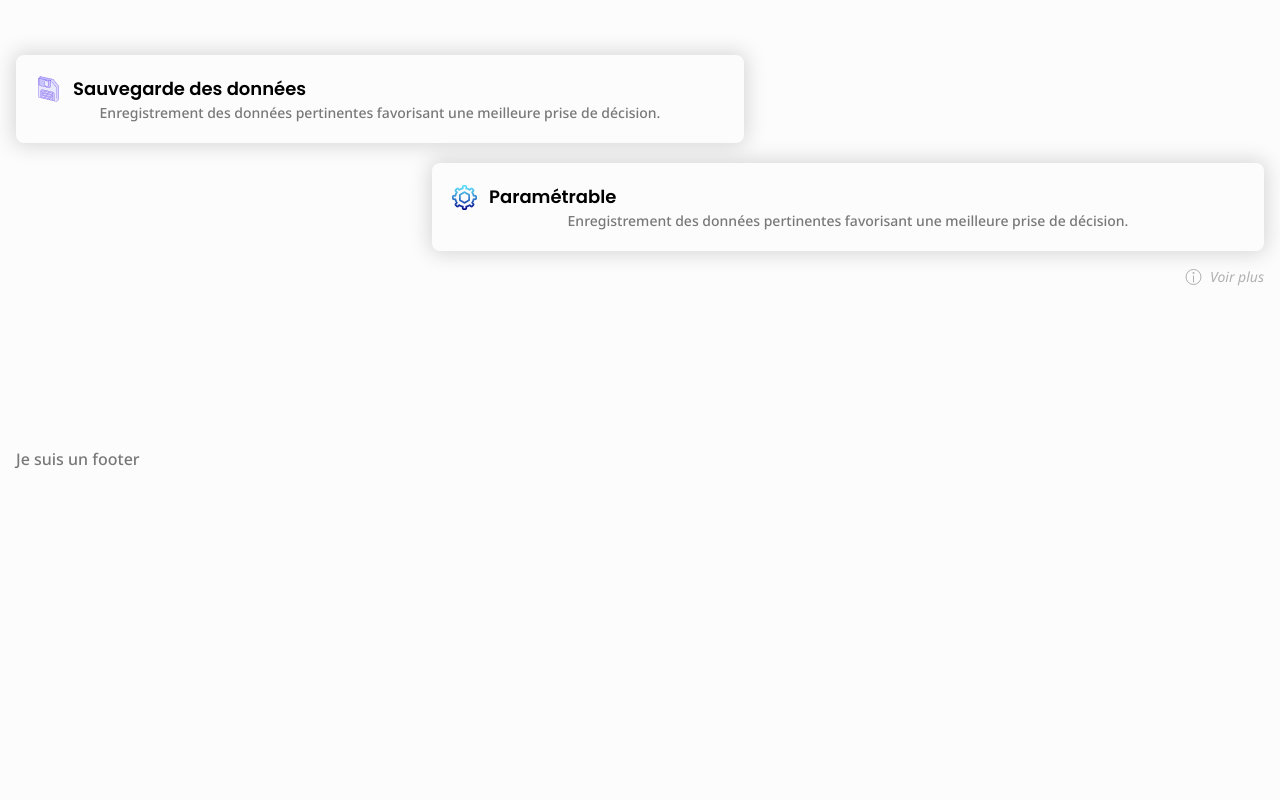
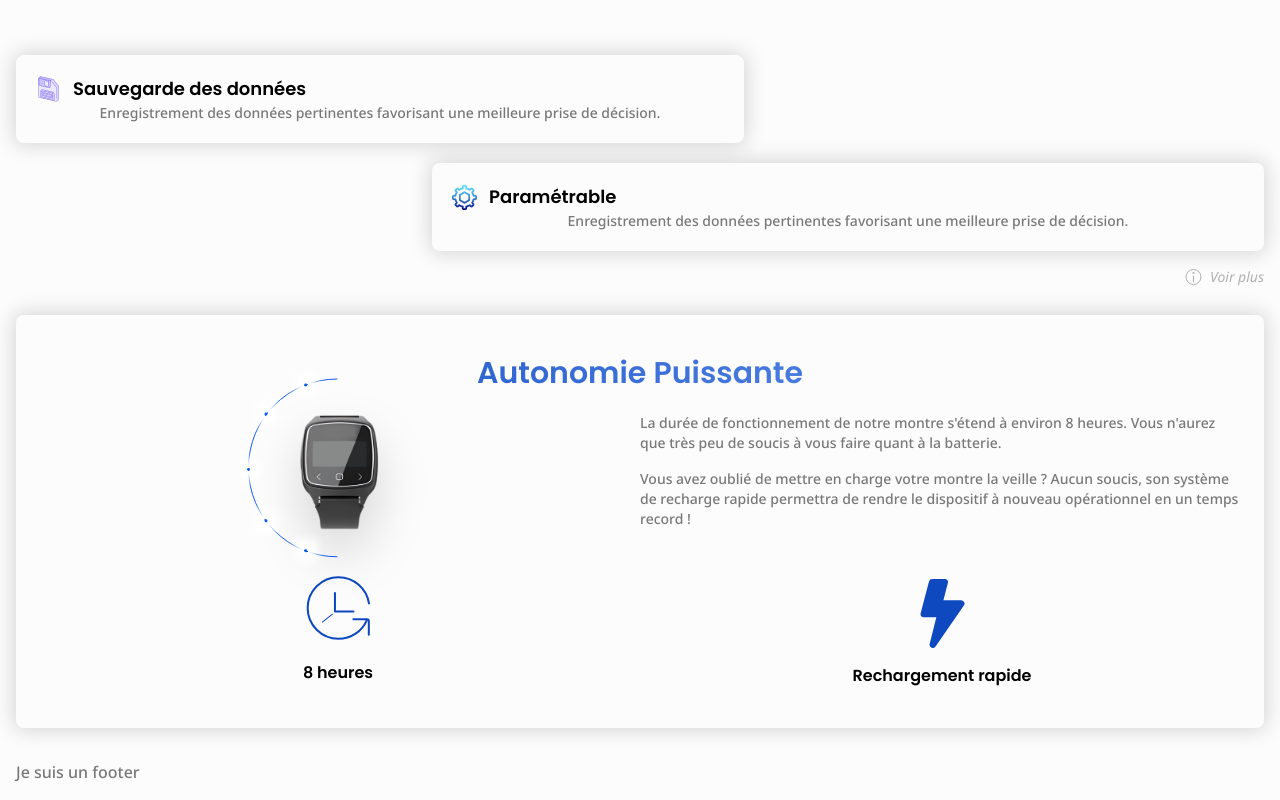
Before and after one commit to LorisQsd/Call-me---WebSite, a website built with Vite: page index.html in a window 1280 px wide. Shown: the part 1724-2524 px from the top of the page. Before the commit the page ends 2211 px from the top, so only its background shows below. Built offline with nearby package versions, Linux system fonts and the light colour scheme.

Commit message:
Autonomy section - Mobile

```diff
--- a/index.html
+++ b/index.html
@@ -86,6 +86,11 @@
               <li class="w-full text-center">
                 <a href="#description" id="navlink" class="block w-full"
                   >Description</a
+                >
+              </li>
+              <li class="w-full text-center">
+                <a href="#autonomy" id="navlink" class="block w-full"
+                  >Autonomie</a
                 >
               </li>
               <li class="w-full text-center">
@@ -255,13 +260,12 @@
       </section>
 
       <!-- DESCRIPTION SECTION -->
-      <section id="description" class="mt-6 min-h-[95vh]">
+      <section id="description" class="mt-6">
         <h2 class="mb-5 text-center text-gradient">Description</h2>
 
         <div class="grid items-center grid-cols-12">
-
           <!-- TACTILE -->
-          <article class="col-start-1 col-end-6 p-5 rounded-lg shadow-section">
+          <aside class="col-start-1 col-end-6 p-5 rounded-lg shadow-section">
             <h3 class="flex items-center gap-3 text-lg text-center">
               <img
                 src="src/assets/icons/tactil.png"
@@ -273,10 +277,12 @@
               Écran ultra plat, design moderne, tactile pour une utilisation
               simple.
             </p>
-          </article>
+          </aside>
 
           <!-- WATERPROOF -->
-          <article class="col-start-7 col-end-13 p-5 rounded-lg translate-y-3/4 shadow-section">
+          <aside
+            class="col-start-7 col-end-13 p-5 rounded-lg translate-y-3/4 shadow-section"
+          >
             <h3 class="flex items-center gap-3 text-lg text-center">
               <img
                 src="src/assets/icons/water_drop.png"
@@ -288,7 +294,7 @@
               Adaptée à toute situation, en particulier en milieu humide. Son
               étanchéité permet une résistance à l&apos;eau sans égale.
             </p>
-          </article>
+          </aside>
 
           <img
             src="src/assets/images/watch_SB700_profil.webp"
@@ -297,7 +303,9 @@
           />
 
           <!-- DATA SAVE -->
-          <article class="col-start-1 col-end-8 p-5 mt-5 rounded-lg shadow-section">
+          <aside
+            class="col-start-1 col-end-8 p-5 mt-5 rounded-lg shadow-section"
+          >
             <h3 class="flex items-center gap-3 text-lg text-center">
               <img
                 src="src/assets/icons/save.png"
@@ -306,12 +314,15 @@
               />Sauvegarde des données
             </h3>
             <p class="text-sm text-center">
-              Enregistrement des données pertinentes favorisant une meilleure prise de décision.
+              Enregistrement des données pertinentes favorisant une meilleure
+              prise de décision.
             </p>
-          </article>
+          </aside>
 
           <!-- SETTINGS -->
-          <article class="col-start-5 col-end-13 p-5 mt-5 rounded-lg shadow-section">
+          <aside
+            class="col-start-5 col-end-13 p-5 mt-5 rounded-lg shadow-section"
+          >
             <h3 class="flex items-center gap-3 text-lg text-center">
               <img
                 src="src/assets/icons/gear.png"
@@ -320,12 +331,69 @@
               />Paramétrable
             </h3>
             <p class="text-sm text-center">
-              Enregistrement des données pertinentes favorisant une meilleure prise de décision.
+              Enregistrement des données pertinentes favorisant une meilleure
+              prise de décision.
             </p>
-          </article>
+          </aside>
         </div>
 
-        <em class="flex float-right gap-2 mt-4 text-sm italic text-secondary-600"><img src="src/assets/icons/light_info.svg" alt="Info icon"> Voir plus</em>
+        <em
+          class="flex float-right gap-2 mt-4 text-sm italic text-secondary-600"
+          ><img src="src/assets/icons/light_info.svg" alt="Info icon" /> Voir
+          plus</em
+        >
+      </section>
+
+      <!-- AUTONOMY SECTION -->
+      <section
+        id="autonomy"
+        class="relative px-5 py-10 mt-16 overflow-hidden rounded-lg shadow-section"
+      >
+        <h2 class="mb-5 text-center text-gradient">Autonomie Puissante</h2>
+
+        <!-- IMAGE CONTAINER -->
+        <div class="flex items-center">
+          <div class="relative w-1/2">
+            <img
+              src="src/assets/images/watch_SB700_face_1.webp"
+              alt="Montre de face"
+              class="w-[85px] drop-shadow-2xl mx-auto"
+            />
+            <img
+              src="src/assets/icons/demi_circle.svg"
+              alt="Demi cercle"
+              class="absolute -top-[40%] left-1/2 -translate-x-full"
+            />
+          </div>
+
+          <!-- CONTENT CONTAINER -->
+          <div class="w-1/2">
+            <p class="text-sm">
+              La durée de fonctionnement de notre montre s&apos;étend à environ
+              8 heures. Vous n&apos;aurez que très peu de soucis à vous faire
+              quant à la batterie.
+            </p>
+            <p class="mt-4 text-sm">
+              Vous avez oublié de mettre en charge votre montre la veille ?
+              Aucun soucis, son système de recharge rapide permettra de rendre
+              le dispositif à nouveau opérationnel en un temps record !
+            </p>
+          </div>
+        </div>
+
+        <!-- ICONS CONTAINER -->
+        <div class="flex mt-10 justify-evenly">
+          <div class="w-1/2">
+            <img src="src/assets/icons/clock.svg" alt="Clock Icon" class="m-auto mb-4 w-[75px]">
+            <h3 class="text-center">8 heures</h3>
+          </div>
+
+          <div class="w-1/2">
+            <img src="src/assets/icons/lightning.svg" alt="Lightning Icon" class="m-auto mb-4 w-[45px] mt-2">
+            <h3 class="text-center">Rechargement rapide</h3>
+          </div>
+        </div>
+
       </section>
     </main>
 
```
Also changed, not shown: src/assets/icons/clock.svg (added), src/assets/icons/demi_circle.svg (added), src/assets/icons/lightning.svg (added).
